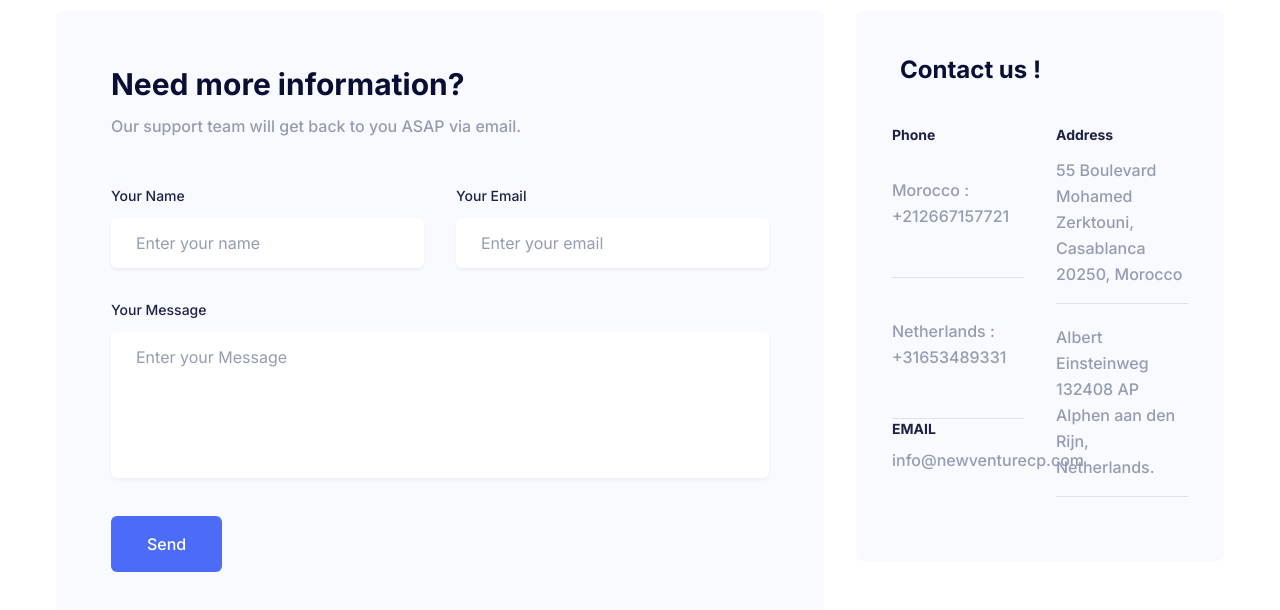
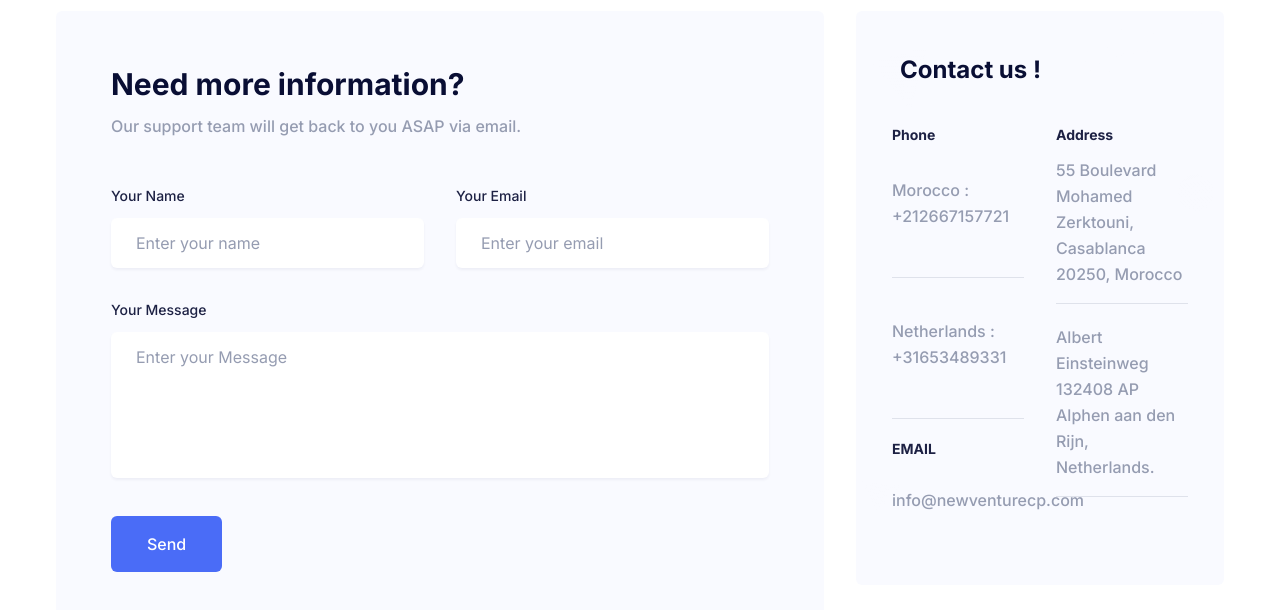
Before and after one commit to ismailajizou/newventurecp, a Next.js app: page / in a window 1280 px wide. Shown: the part 4010-4620 px from the top of the page. Built offline with nearby package versions, Linux system fonts and the light colour scheme.

Commit message:
modification contact info

```diff
--- a/components/Contact/NewsLatterBox.tsx
+++ b/components/Contact/NewsLatterBox.tsx
@@ -28,7 +28,7 @@ const NewsLatterBox = () => {
               </p>
               <label
                 htmlFor="name"
-                className="mb-2 block text-sm font-bold text-dark dark:text-white"
+                className="mb-7 mt-5 block text-sm font-bold text-dark dark:text-white"
               >
                 EMAIL
               </label>
```
